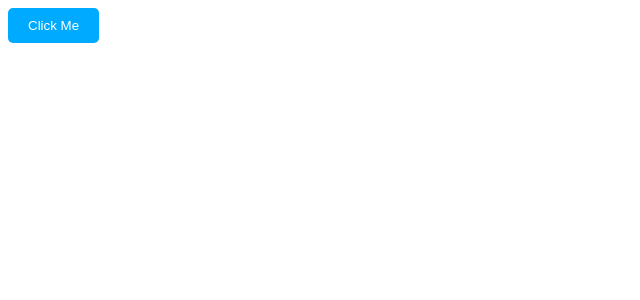
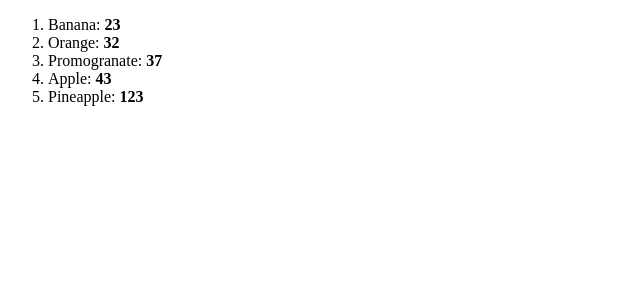
Before and after one commit to Bharath2228/React-Practice, a React (Vite) app in the folder my-react-app/: page / in a window 1280 px wide. Shown: the top 300 px of the page, without its empty margins (0-640 px from the left). Built offline with nearby package versions, Linux system fonts and the light colour scheme.

Commit message:
Learnt props and rendering

```diff
--- a/my-react-app/src/App.jsx
+++ b/my-react-app/src/App.jsx
@@ -2,7 +2,10 @@
 // import Footer from './Footer.jsx'
 // import Food from './Food.jsx'
 // import Card from './Card.jsx'
-import Button from './Button/Button.jsx'
+// import Button from './Button/Button.jsx'
+// import UserGreeting from "./UserGreetings";
+// import Students from './Students.jsx'
+import List from './List.jsx'
 
 function App() {
 
@@ -12,9 +15,14 @@ function App() {
         <Food></Food>
         <Footer></Footer> */}
         {/* <Card></Card> */}
-        <Button></Button>
+        {/* <Button></Button> */}
+        {/* <Students name="Bharath" age={30} isStudent={true}/>
+        <Students name="Harshitha" age={29} isStudent={false}/>
+        <Students /> */}
+        {/* <UserGreeting isLoggedIn={true} Username="Bharath" /> */}
+          <List />
       </>
     );
-}
+ }
 
 export default App
--- /dev/null
+++ b/my-react-app/src/List.jsx
@@ -0,0 +1,22 @@
+
+function List(){
+
+    const fruits = [
+        {id: 1, name: "Orange", Calories: 32},
+        {id: 2, name: "Apple", Calories: 43},
+        {id: 3, name: "Promogranate", Calories: 37},
+        {id: 4, name: "Pineapple", Calories: 123},
+        {id: 5, name: "Banana", Calories: 23}
+    ]
+
+    // fruits.sort((a, b) => a.name.localeCompare(b.name));
+    fruits.sort((a, b) => a.Calories - b.Calories)
+
+    const listItems = fruits.map(fruit => <li key= {fruit.id}>{fruit.name}: <b>{fruit.Calories}</b></li>)
+
+
+
+    return(<ol>{listItems}</ol>);
+}
+
+export default List
--- /dev/null
+++ b/my-react-app/src/Students.jsx
@@ -0,0 +1,26 @@
+import propType from 'prop-types'
+
+
+function Students(props){
+    return(
+        <div className="Student">
+            <p>Name: {props.name}</p>
+            <p>Age: {props.age}</p>
+            <p>Student: {props.isStudent ? "Yes" : "No"}</p>
+        </div>
+    );
+}
+
+Students.propType = {
+    name: propType.string,
+    age: propType.number,
+    isStudent: propType.bool
+}
+
+Students.defaultProps = {
+    name: "Guest",
+    age: 30,
+    isStudent: false
+}
+
+export default Students
--- /dev/null
+++ b/my-react-app/src/UserGreetings.jsx
@@ -0,0 +1,14 @@
+
+function UserGreeting(props){
+
+    // if(props.isLoggedIn){
+    //     return <h2>Welcome {props.Username}</h2>
+    // } else {
+    //     return <h2>Please log In to continue..</h2>
+    // }
+
+    return(props.isLoggedIn ? <h2>Welcome {props.Username}</h2> : <h2>Please Log in to Continue.. </h2>);
+
+}
+
+export default UserGreeting
--- a/my-react-app/src/index.css
+++ b/my-react-app/src/index.css
@@ -1,4 +1,4 @@
-.card{
+/* .card{
   border: 1px solid black;
   border-radius: 10px;
   box-shadow: 5px 5px 5px hsla(0, 0%, 0%, 0.155);
@@ -24,7 +24,7 @@
 
 .card .cardText{
   font-family: Arial, Helvetica, sans-serif;
-}
+} */
 
 /* External Styling */
 
@@ -36,3 +36,10 @@
   border: none;
   cursor: pointer;
 } */
+
+.Student{
+  font-family: Arial, Helvetica, sans-serif;
+  font-size: 2em;
+  padding: 10px;
+  border: 1px solid black;
+}
```
